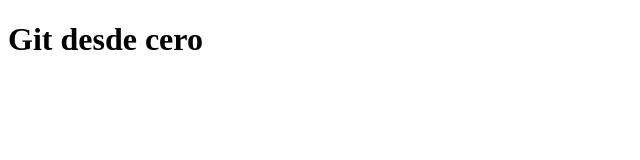
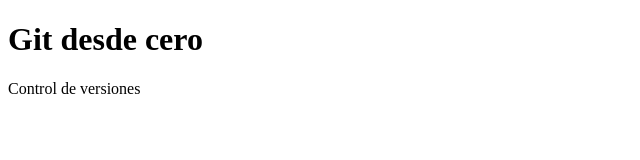
Before and after one commit to davgonzalezd/prueba-git, a plain HTML site: page index.html in a window 1280 px wide. Shown: the whole page, without its empty margins (0-640 px from the left). Drawn offline with Linux system fonts and the light colour scheme.

Commit message:
Agrega un parrafo

```diff
--- a/index.html
+++ b/index.html
@@ -8,5 +8,8 @@
 </head>
 <body>
     <h1>Git desde cero</h1>
+    <p>
+        Control de versiones
+    </p>
 </body>
 </html>
```
